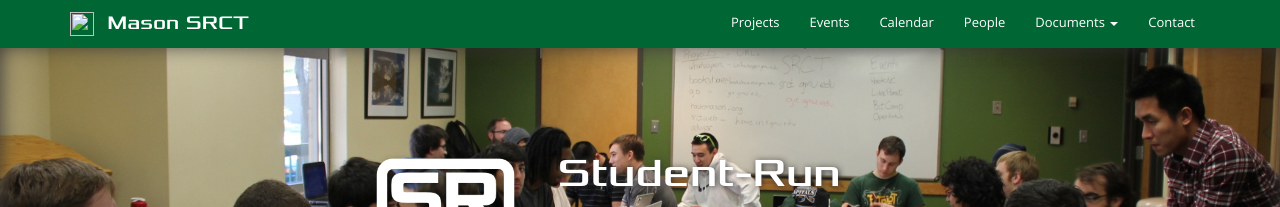
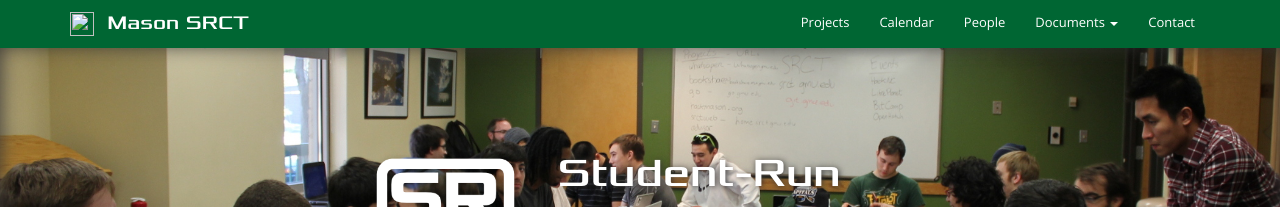
Before and after one commit to srct/srctweb, a Jekyll site: the page built from srctweb/_pages/home.html, in a window 1280 px wide. Shown: the top 207 px of the page. Built offline with Jekyll 4.4.1, drawn with Linux system fonts in a browser that asks for light colours; comment, search, counter and statistics services are not loaded.

Commit message:
Implements dynamic menu generation from _data/navigation.yml

```diff
--- a/srctweb/_includes/navbar.html
+++ b/srctweb/_includes/navbar.html
@@ -12,24 +12,20 @@
 
     <div class="navbar-right collapse navbar-collapse navbar-ex1-collapse">
       <ul class="nav navbar-nav">
-        <li><a href="{{ url_for('projects')}}">Projects</a></li>
-    <li><a href=" //hackmason.org ">Events</a></li>
-    <li><a href="{{ url_for('calendar')}}">Calendar</a>
-    <!-- <li><a href="http://blog.srct.gmu.edu">Blog</a> -->
-        <li><a href="{{ url_for('people')}}">People</a></li>
-        <li class="dropdown">
-        <a id="drop1" href="#" role="button" class="dropdown-toggle" data-toggle="dropdown">Documents <b class="caret"></b></a>
-          <ul class="dropdown-menu" role="menu" aria-labelledby="drop1">
-            <li role="presentation"><a role="menuitem" tabindex="-1" href="{{ url_for('constitution')}}">Constitution</a></li>
-            <li role="presentation"><a role="menuitem" tabindex="-1" href="{{ url_for('usagePolicy')}}">Usage Policy</a></li>
-            <li role="presentation"><a role="menuitem" tabindex="-1" href="{{ url_for('termsOfService')}}">Terms of Service</a></li>
-            <li role="presentation"><a role="menuitem" tabindex="-1" href="{{ url_for('privacyPolicy')}}">Privacy Policy</a></li>
-            <li role="presentation"><a role="menuitem" tabindex="-1" href="{{ url_for('intellectualProperty')}}">Intellectual Property</a></li>
-            <li role="presentation"><a role="menuitem" tabindex="-1" href="{{ url_for('softwareFreedom')}}">Software Freedom</a></li>
-            <li role="presentation"><a role="menuitem" tabindex="-1" href="{{ url_for('logos')}}">Logos</a></li>
-          </ul>
-        </li>
-        <li><a href="/contact">Contact</a>
+        {% for link in site.data.navigation.main %}
+          {% if link.children == null %}
+            <li><a href="{{ link.url }}">{{ link.title }}</a></li>
+          {% else %}
+            <li class="dropdown">
+              <a id="drop1" href="#" role="button" class="dropdown-toggle" data-toggle="dropdown">{{ link.title }} <b class="caret"></b></a>
+              <ul class="dropdown-menu" role="menu" aria-labelledby="drop1">
+                {% for childLink in link.children %}
+                  <li role="presentation"><a role="menuitem" tabindex="-1" href="{{ childLink.url }}">{{ childLink.title }}</a></li>
+                {% endfor %}
+              </ul>
+            </li>
+          {% endif %}
+        {% endfor %}
       </ul>
     </div><!--/.nav-collapse -->
   </div>
```
